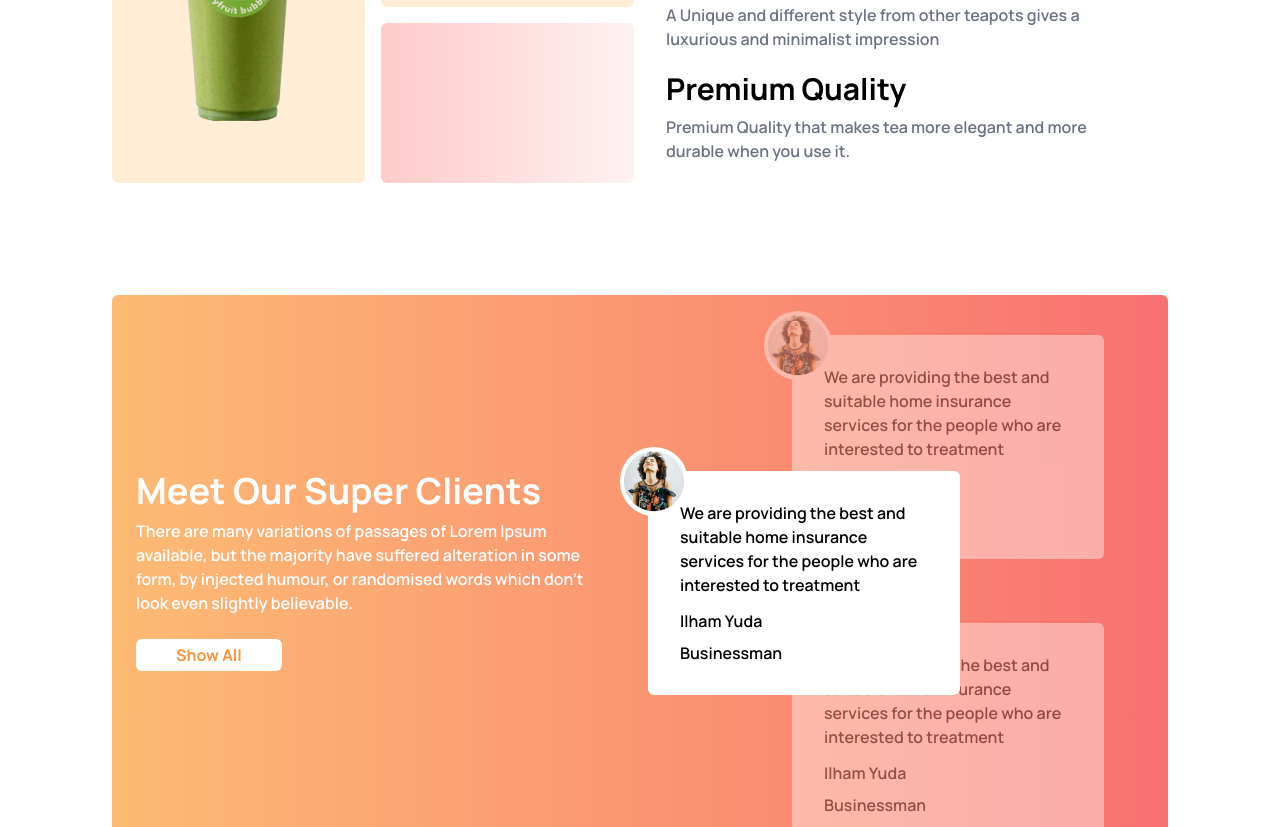
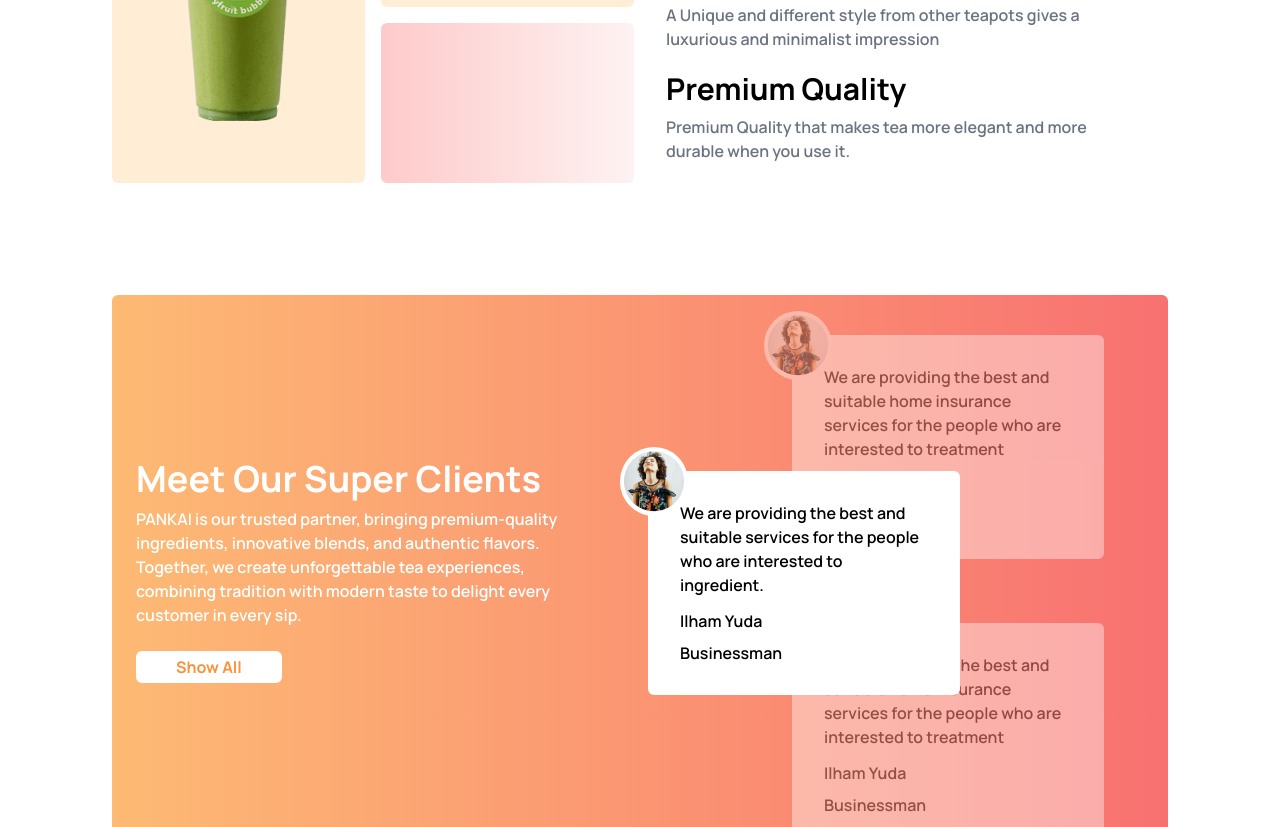
Before and after one commit to fariha-nazia/tea_time, a plain HTML site: page index.html in a window 1280 px wide. Shown: the part 1573-2400 px from the top of the page. Drawn offline with nearby package versions, Linux system fonts and the light colour scheme.

Commit message:
text change

```diff
--- a/index.html
+++ b/index.html
@@ -78,7 +78,7 @@
                     Our Featured Products
                 </h1>
                 <p class="text-gray-500 font-semibold px-10 ">
-                    There are many variations of passages of Lorem Ipsum available, but the majority have suffered alteration in some form, by injected humour, or randomised words which don't look even slightly believable.
+                    From creamy milk teas to fruity infusions, every cup is a journey of flavor, joy, and comfort — crafted to match your mood, your moment, and your perfect sip.
                 </p>
             </div>
             <!-- cart container -->
@@ -158,7 +158,9 @@
                 <div class="flex justify-center items-center">
                     <div class="p-6">
                         <h1 class="text-4xl font-bold text-white mb-2">Meet Our Super Clients</h1>
-                        <p class="text-white font-semibold mb-6">There are many variations of passages of Lorem Ipsum available, but the majority have suffered alteration in some form, by injected humour, or randomised words which don't look even slightly believable. </p>
+                        <p class="text-white font-semibold mb-6">
+                            PANKAI is our trusted partner, bringing premium-quality ingredients, innovative blends, and authentic flavors. Together, we create unforgettable tea experiences, combining tradition with modern taste to delight every customer in every sip.
+                        </p>
                         <button class="text-orange-400 font-bold rounded-md px-10 py-1 bg-white">
                             Show All
                         </button>
@@ -175,7 +177,7 @@
                                 <img src="./images/client.png" alt="" class="p-1">
                             </div>
                             <div>
-                                <p class="mb-3 font-semibold">We are providing the best and suitable home insurance services for the people who are interested to treatment</p>
+                                <p class="mb-3 font-semibold">We are providing the best and suitable services for the people who are interested to ingredient.</p>
                                 <h4 class="mb-2 font-semibold">
                                     Ilham Yuda
                                 </h4>
```
